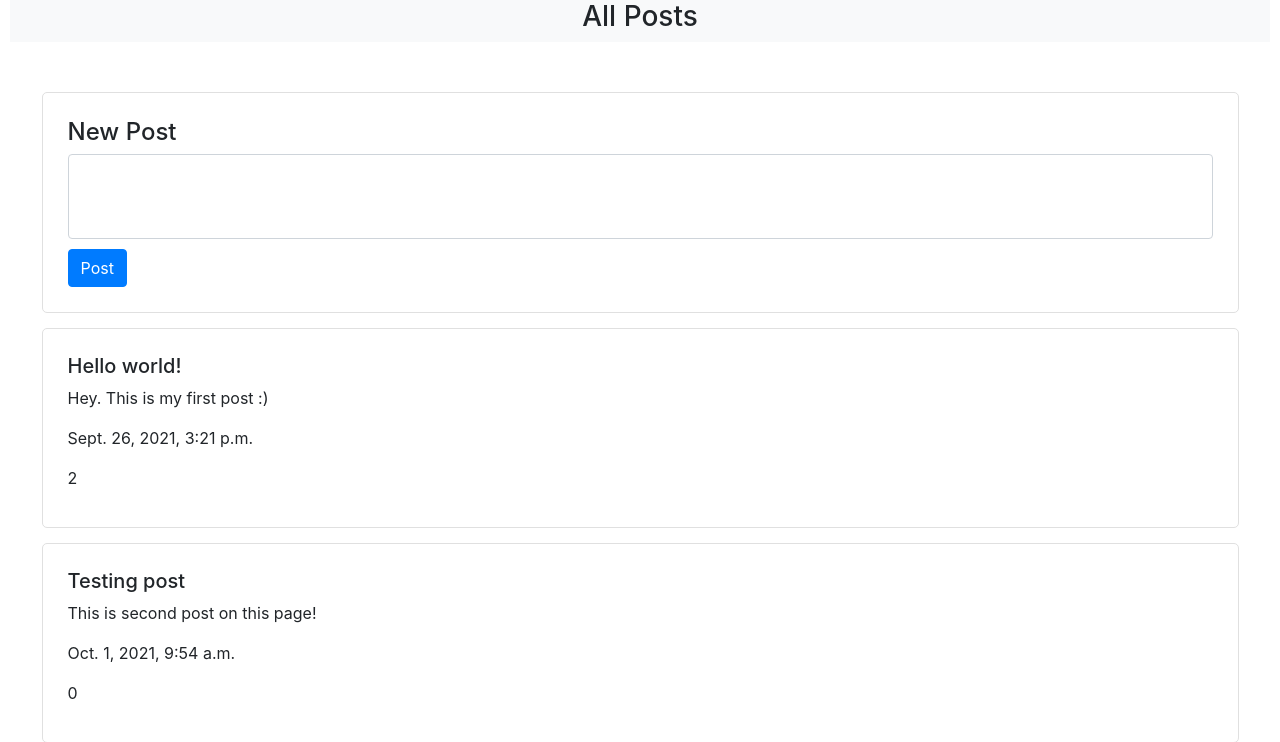
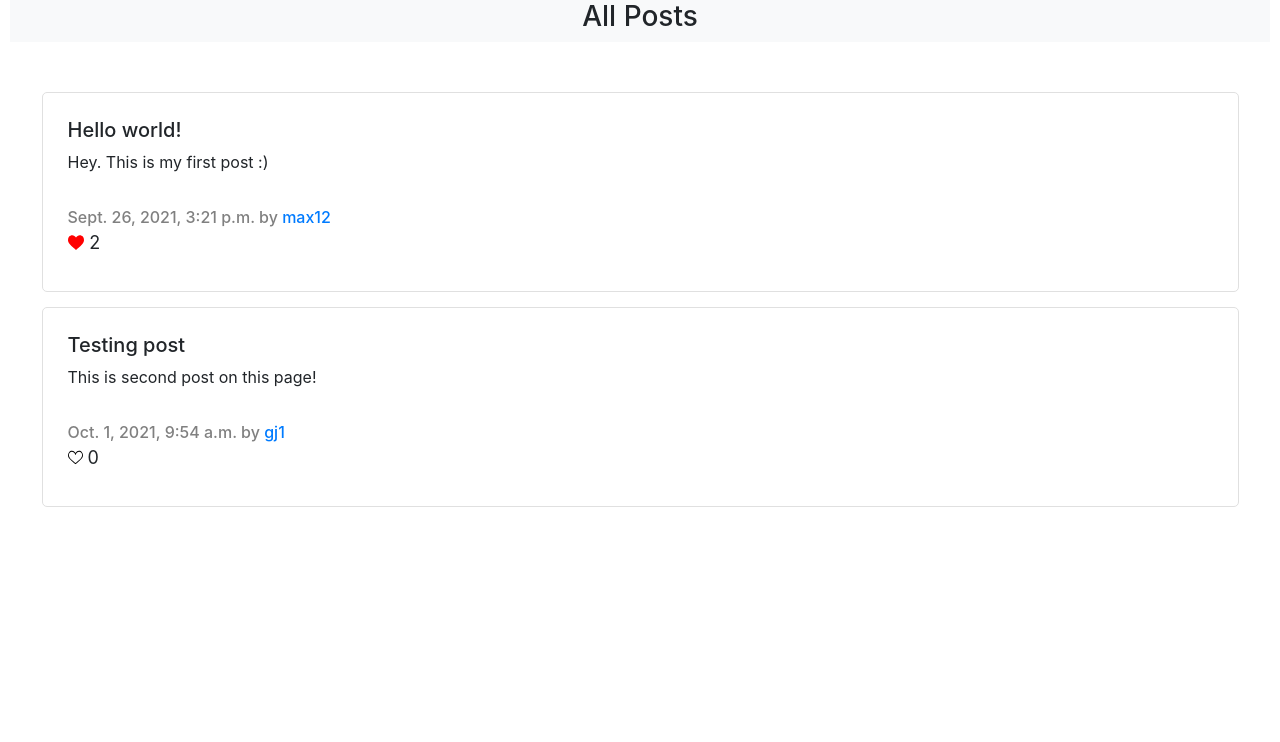
Before and after one commit to goergk/Network, a Django app: page / in a window 1280 px wide. Shown: the part 66-808 px from the top of the page. After the commit the page ends 573 px from the top, so only its background shows below. Run offline with Django 3.2, Linux system fonts and the light colour scheme; data comes from the database, SQL or seed files in the repository; both versions use the stored data as it was after the commit; some libraries are stand-ins or nearby versions.

Commit message:
Added user page functionality, bug fixes

```diff
--- /dev/null
+++ b/project4/network/static/network/net.js
@@ -0,0 +1,16 @@
+document.addEventListener('DOMContentLoaded', function() {
+
+    document.querySelector('.likes_container').addEventListener('click', () => likes_counter());
+  });
+
+function likes_counter() {
+  if (document.querySelector('.heart_icon').alt === "like"){
+    document.querySelector('.heart_icon').alt = "unlike"
+    document.querySelector('.heart_icon').src = "\/static\/network/unlike.svg"
+    document.querySelector('.likes_container').title = "Unlike"
+  } else {
+    document.querySelector('.heart_icon').alt = "like"
+    document.querySelector('.heart_icon').src = "\/static\/network/like.svg"
+    document.querySelector('.likes_container').title = "Like"
+  }
+}
--- a/project4/network/static/network/styles.css
+++ b/project4/network/static/network/styles.css
@@ -71,3 +71,40 @@ body {
   height: 85px;
   resize: none;
 }
+
+#post_creation_date {
+  padding-top: 15px;
+  margin-bottom: 0;
+  color: gray;
+  font-weight: 500;
+}
+
+.likes_container,
+.likes_container_disabled {
+  display: flex;
+  justify-content: flex-start;
+  align-items: center;
+  width: fit-content;
+}
+
+.likes_container:hover {
+  cursor: pointer;
+}
+
+#likes_counter {
+  font-size: 18px;
+  margin-left: 5px;
+}
+
+.heart_icon,
+.heart_icon_disabled {
+  height: 15px;
+}
+
+.container_1 {
+  display: flex;
+  flex-direction: column;
+  height: 6.5rem;
+  justify-content: flex-end;
+  align-items: flex-start;
+}
--- a/project4/network/templates/network/index.html
+++ b/project4/network/templates/network/index.html
@@ -1,4 +1,5 @@
 {% extends "network/layout.html" %}
+{% load static %}
 
 {% block body %}
     <div class="main_title_container">
@@ -8,7 +9,7 @@
     </div>
 
     <div class="content_container">
-        {% if index %}
+        {% if index and user.is_authenticated %}
             <div class="Post_container">
                 <h4>
                     New Post
@@ -18,7 +19,22 @@
                     <input type="Submit" value="Post" class="btn btn-primary" style="margin-top: 10px;"/>
                 </form>
             </div>
+        {% elif user_ == "True" %}
+            <div class="Post_container">
+                <h4>
+                    {{ requested_user.username }} profile
+                </h4>
+                <div class="container_1">
+                    <h6>{{ requested_user.followers.count }} Followers</h6>
+                    <h6>{{ requested_user.followings.count }} Followings</h6>
+
+                    {% if user.is_authenticated and requested_user != request.user %}
+                        <a href="" id="follow">Follow</a>
+                    {% endif %}
+                </div>
+            </div>
         {% endif %}
+
 
         {% for post in posts %}
             <div class="Post_container">
@@ -31,13 +47,37 @@
                 <p>
                     {{ post.content }}
                 </p>
-                <p>
-                    {{ post.creation_date }}
+                <p id="post_creation_date">
+                    {{ post.creation_date }} by <a href="{% url 'user' post.creator %}">{{ post.creator }}</a>
                 </p>
-                <span>
-                    {{ post.likes.count }}
-                </span>
+                {% if user.is_authenticated %}
+                <div class="likes_container" title="Like">
+                    {% if liked_post == 'False' %}
+                        <img src="{% static "network/like.svg" %}" alt="like" class="heart_icon">
+                    {% else %}
+                        <img src="{% static "network/unlike.svg" %}" alt="unlike" class="heart_icon">
+                    {% endif %}
+                    <span id="likes_counter">
+                        {{ post.likes.count }}
+                    </span>
+                </div>
+                {% else %}
+                    <div class="likes_container_disabled" title="Likes">
+                        {% if post.likes.count > 0 %}
+                            <img src="{% static "network/unlike.svg" %}" alt="likes" class="heart_icon_disabled">
+                        {% else %}
+                            <img src="{% static "network/like.svg" %}" alt="likes" class="heart_icon_disabled">
+                        {% endif %}
+                        <span id="likes_counter">
+                            {{ post.likes.count }}
+                        </span>
+                    </div>
+                {% endif %}
             </div>
         {% endfor %}
     </div>
 {% endblock %}
+
+{% block script %}
+    <script src="{% static 'network/net.js' %}"></script>
+{% endblock %}
--- a/project4/network/templates/network/layout.html
+++ b/project4/network/templates/network/layout.html
@@ -16,7 +16,7 @@
               <ul class="navbar-nav mr-auto">
                 {% if user.is_authenticated %}
                     <li class="nav-item">
-                        <a class="nav-link" href="{% url 'user' %}"><strong>{{ user.username }}</strong></a>
+                        <a class="nav-link" href="{% url 'user' user.username %}"><strong>{{ user.username }}</strong></a>
                     </li>
                 {% endif %}
                 <li class="nav-item">
@@ -45,5 +45,7 @@
             {% block body %}
             {% endblock %}
         </div>
+        {% block script %}
+        {% endblock %}
     </body>
 </html>
--- a/project4/network/urls.py
+++ b/project4/network/urls.py
@@ -9,5 +9,5 @@ urlpatterns = [
     path("logout", views.logout_view, name="logout"),
     path("register", views.register, name="register"),
     path("following", views.following, name="following"),
-    path("user", views.user, name="user")
+    path("user/<str:user>", views.user, name="user")
 ]
--- a/project4/network/views.py
+++ b/project4/network/views.py
@@ -10,10 +10,17 @@ from .models import *
 def index(request):
     posts = Post.objects.all()
 
+    try:
+        Post.objects.filter(likes=request.user)
+        liked_post='True'
+    except:
+        liked_post='False'
+
     return render(request, "network/index.html", {
         "title": "All Posts",
         "posts": posts,
-        "index": 'True'
+        "index": 'True',
+        "liked_post": liked_post
     })
 
 
@@ -83,6 +90,25 @@ def following(request):
         "title": "Following"
     })
 
-@login_required(login_url='login')
-def user(request):
-    return render(request, "network/user.html")
+def user(request, user):
+
+    posts = []
+    try:
+        print(f"{user}")
+        posts = Post.objects.filter(creator__username=user)
+        user = User.objects.get(username=user)
+
+    except:
+        return render(request, "network/index.html", {
+            "title": "No Posts",
+            "posts": posts,
+            "user_": "True",
+            "requested_user": user
+        })
+
+    return render(request, "network/index.html", {
+        "title": f"{user} Posts",
+        "posts": posts,
+        "user_": "True",
+        "requested_user": user
+    })
```
Also changed, not shown: project4/network/templates/network/error.html (added, +10 -0 lines), project4/network/templates/network/user.html (deleted, +0 -7 lines), project4/db.sqlite3, project4/network/static/network/like.svg (added), project4/network/static/network/unlike.svg (added).
